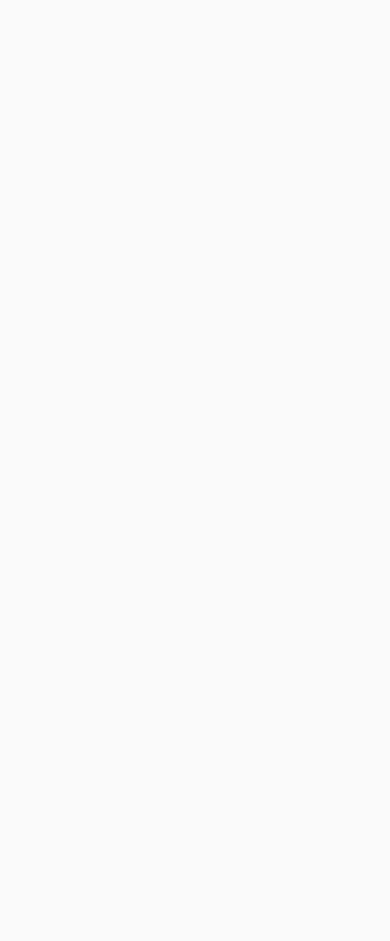
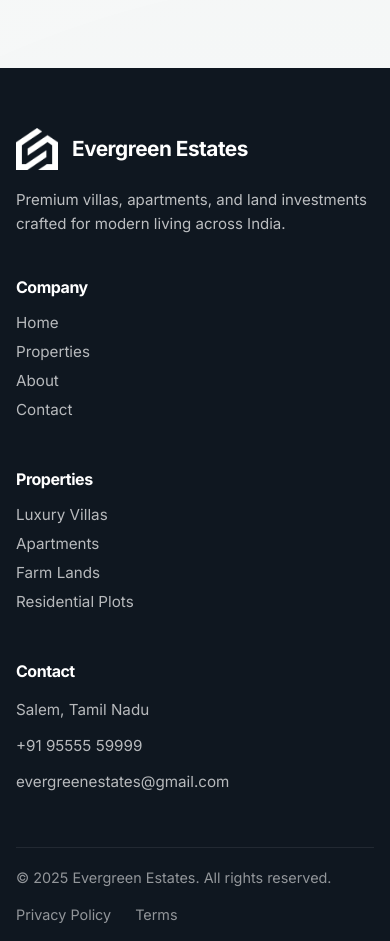
Before and after one commit to Abhinavkrishna-b/Evergreen-Estates, a React app in the folder frontend/: page / in a window 390 px wide. Shown: the part 4960-5901 px from the top of the page. Before the commit the page ends 4958 px from the top, so only its background shows below. Built offline with nearby package versions, Linux system fonts and the light colour scheme; the HTML template or start-up script is replaced by a standard one.

Commit message:
Added Footer Component

```diff
--- /dev/null
+++ b/frontend/src/components/Footer/Footer.css
@@ -0,0 +1,155 @@
+.footer {
+  background: #0f1720;
+  color: white;
+
+  margin-top: 70px;
+  padding-top: 56px;
+}
+
+.footer-grid {
+  display: grid;
+  grid-template-columns: 2fr 1fr 1fr 1fr;
+
+  gap: 40px;
+
+  padding-bottom: 42px;
+
+  border-bottom: 1px solid rgba(255,255,255,0.08);
+}
+
+/* Brand */
+.footer-logo {
+  display: flex;
+  align-items: center;
+  gap: 14px;
+
+  margin-bottom: 18px;
+}
+
+.footer-logo-image {
+  width: 42px;
+  height: 42px;
+
+  object-fit: contain;
+
+  filter: brightness(0) invert(1);
+}
+
+.footer-logo-text {
+  font-size: 1.5rem;
+  font-weight: 700;
+
+  letter-spacing: -0.5px;
+}
+
+.footer-description {
+  max-width: 360px;
+
+  color: rgba(255,255,255,0.72);
+
+  line-height: 1.65;
+  font-size: 0.98rem;
+}
+
+/* Columns */
+.footer-column {
+  display: flex;
+  flex-direction: column;
+}
+
+.footer-column h3 {
+  font-size: 1rem;
+  margin-bottom: 16px;
+
+  color: white;
+}
+
+.footer-column a,
+.footer-column p {
+  color: rgba(255,255,255,0.7);
+
+  margin-bottom: 10px;
+
+  font-size: 0.95rem;
+
+  transition: color 0.3s ease;
+}
+
+.footer-column a:hover {
+  color: white;
+}
+
+/* Bottom */
+.footer-bottom {
+  display: flex;
+  align-items: center;
+  justify-content: space-between;
+
+  padding: 18px 0;
+}
+
+.footer-bottom p {
+  color: rgba(255,255,255,0.55);
+  font-size: 0.9rem;
+}
+
+.footer-bottom-links {
+  display: flex;
+  align-items: center;
+  gap: 24px;
+}
+
+.footer-bottom-links a {
+  color: rgba(255,255,255,0.55);
+
+  font-size: 0.9rem;
+
+  transition: color 0.3s ease;
+}
+
+.footer-bottom-links a:hover {
+  color: white;
+}
+
+/* Responsive */
+@media (max-width: 992px) {
+
+  .footer-grid {
+    grid-template-columns: repeat(2, 1fr);
+  }
+}
+
+@media (max-width: 768px) {
+
+  .footer {
+    padding-top: 60px;
+  }
+
+  .footer-grid {
+    grid-template-columns: 1fr;
+
+    gap: 40px;
+  }
+
+  .footer-bottom {
+    flex-direction: column;
+    align-items: flex-start;
+
+    gap: 16px;
+  }
+}
+
+@media (max-width: 480px) {
+
+  .footer {
+    margin-top: 70px;
+  }
+
+  .footer-logo-text {
+    font-size: 1.3rem;
+  }
+
+  .footer-description {
+    font-size: 0.94rem;
+  }
+}
--- /dev/null
+++ b/frontend/src/components/Footer/Footer.jsx
@@ -0,0 +1,77 @@
+import "./Footer.css";
+
+const Footer = () => {
+  return (
+    <footer className="footer">
+      <div className="container">
+
+        <div className="footer-grid">
+
+          {/* Brand */}
+          <div className="footer-brand">
+            <div className="footer-logo">
+              <img
+                src="/logo.png"
+                alt="Evergreen Estates"
+                className="footer-logo-image"
+              />
+
+              <span className="footer-logo-text">
+                Evergreen Estates
+              </span>
+            </div>
+
+            <p className="footer-description">
+              Premium villas, apartments, and land investments
+              crafted for modern living across India.
+            </p>
+          </div>
+
+          {/* Links */}
+          <div className="footer-column">
+            <h3>Company</h3>
+
+            <a href="#home">Home</a>
+            <a href="#properties">Properties</a>
+            <a href="#about">About</a>
+            <a href="#contact">Contact</a>
+          </div>
+
+          {/* Property */}
+          <div className="footer-column">
+            <h3>Properties</h3>
+
+            <a href="#">Luxury Villas</a>
+            <a href="#">Apartments</a>
+            <a href="#">Farm Lands</a>
+            <a href="#">Residential Plots</a>
+          </div>
+
+          {/* Contact */}
+          <div className="footer-column">
+            <h3>Contact</h3>
+
+            <p>Salem, Tamil Nadu</p>
+            <p>+91 95555 59999</p>
+            <p>evergreenestates@gmail.com</p>
+          </div>
+        </div>
+
+        {/* Bottom */}
+        <div className="footer-bottom">
+          <p>
+            © 2025 Evergreen Estates. All rights reserved.
+          </p>
+
+          <div className="footer-bottom-links">
+            <a href="#">Privacy Policy</a>
+            <a href="#">Terms</a>
+          </div>
+        </div>
+
+      </div>
+    </footer>
+  );
+};
+
+export default Footer;
--- a/frontend/src/routes/Homepage/Homepage.jsx
+++ b/frontend/src/routes/Homepage/Homepage.jsx
@@ -1,6 +1,7 @@
 import Navbar from "../../components/Navbar/Navbar";
 import Hero from "../../components/Hero/Hero";
 import FeaturedProperties from "../../components/FeaturedProperties/FeaturedProperties";
+import Footer from "../../components/Footer/Footer"
 
 import "./Homepage.css";
 
@@ -12,6 +13,8 @@ function Homepage() {
       <Hero />
 
       <FeaturedProperties />
+
+      <Footer />
     </div>
   );
 }
```
